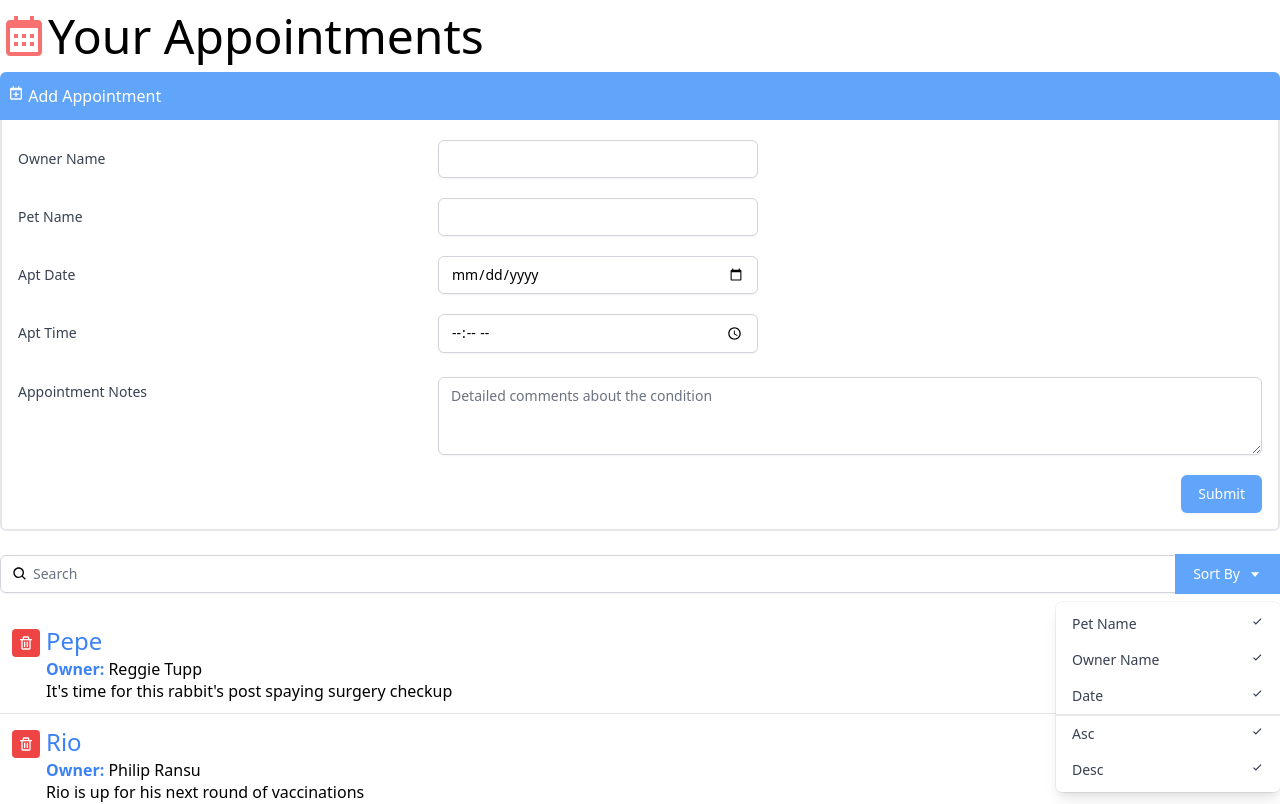
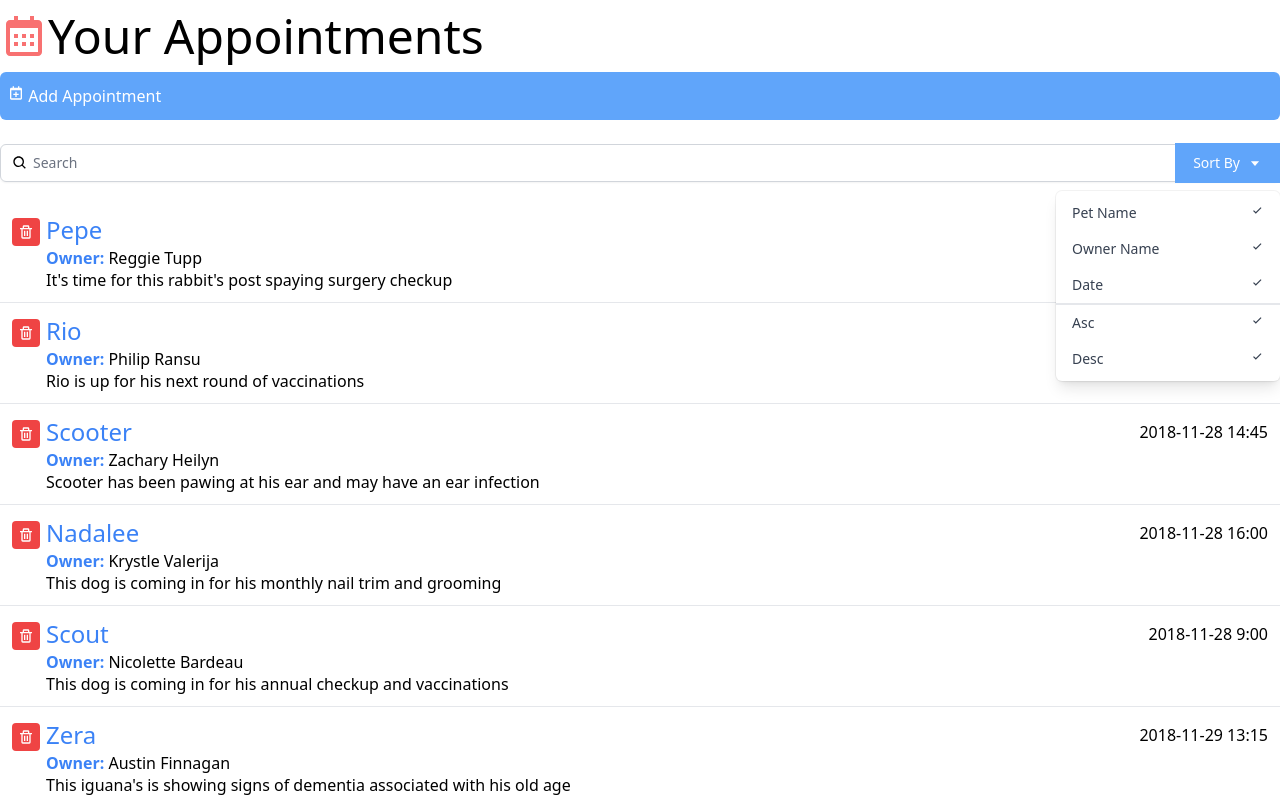
Before and after one commit to kiryl-ramanouski/react-interface-linkedin-lerning, a React (Create React App) app in the folder react-interface-linkedin/: page / in a window 1280 px wide. Shown: the top 804 px of the page. Built offline with nearby package versions, Linux system fonts and the light colour scheme; the HTML template or start-up script is replaced by a standard one.

Commit message:
feat: use useState hook for show and hide AddAppointment component

```diff
--- a/react-interface-linkedin/src/components/AddAppointment.js
+++ b/react-interface-linkedin/src/components/AddAppointment.js
@@ -1,14 +1,22 @@
+import { useState } from 'react';
 import { BiCalendarPlus } from 'react-icons/bi';
 
 const AddAppointment = () => {
+  const [toggleForm, setToggleForm] = useState(false);
   return (
     <div>
-      <button className='bg-blue-400 text-white px-2 py-3 w-full text-left rounded-t-md'>
+      <button
+        className={`${
+          toggleForm ? 'rounded-t-md' : 'rounded-md'
+        } bg-blue-400 text-white px-2 py-3 w-full text-left`}
+        onClick={() => setToggleForm(!toggleForm)}
+      >
         <div>
           <BiCalendarPlus className='inline-block align-text-top' /> Add
           Appointment
         </div>
       </button>
+      {toggleForm && (
         <div className='border-r-2 border-b-2 border-l-2 border-light-blue-500 rounded-b-md pl-4 pr-4 pb-4'>
           <div className='sm:grid sm:grid-cols-3 sm:gap-4 sm:items-start  sm:pt-5'>
             <label
@@ -107,6 +115,7 @@
             </div>
           </div>
         </div>
+      )}
     </div>
   );
 };
```
Lines whose indentation alone changed are shown as unchanged.
